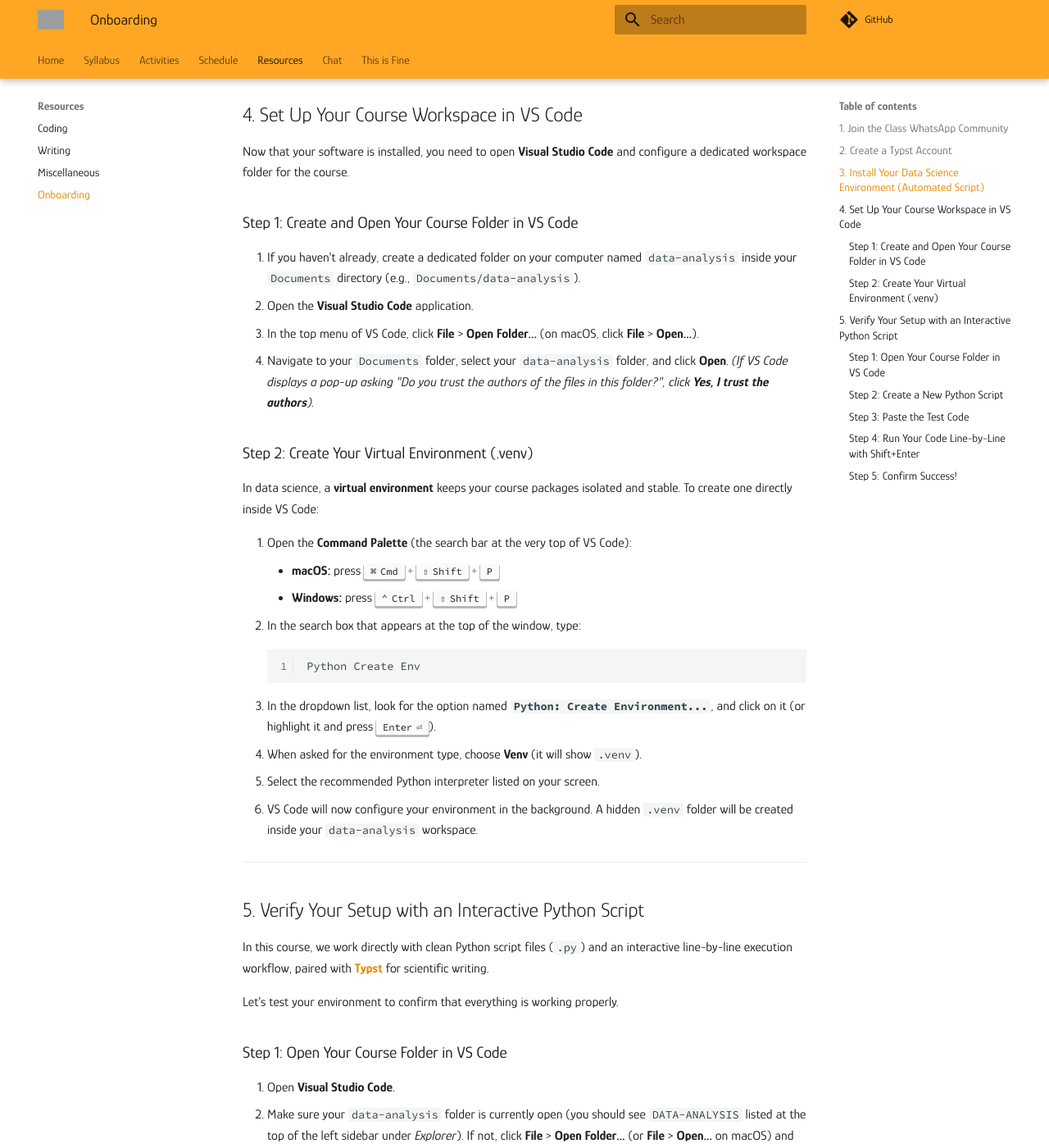
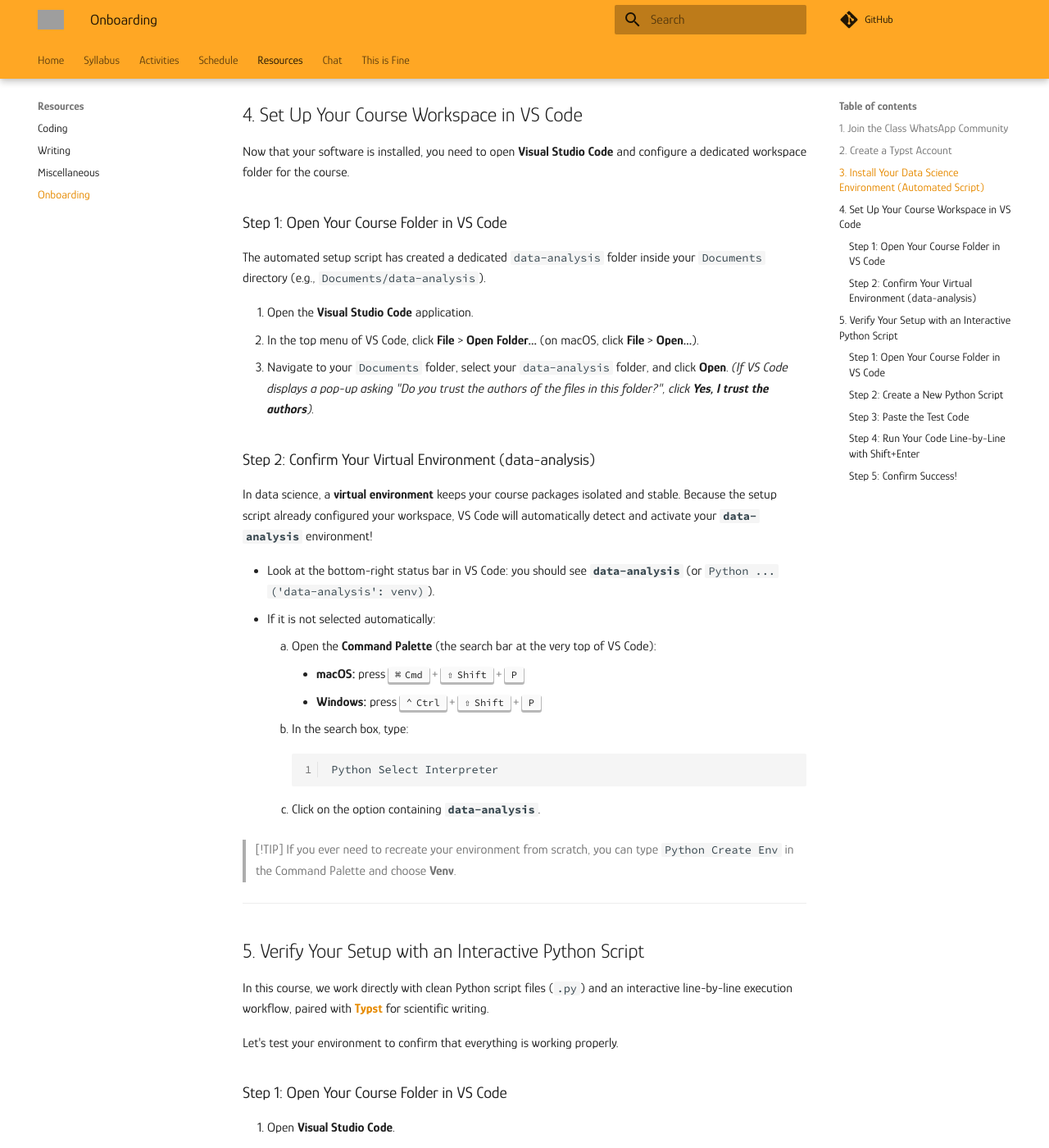
Before and after one commit to mickaeltemporao/data-analysis, an MkDocs documentation site: the page built from docs/resources/onboarding.md, in a window 1280 px wide and 1400 px high, scrolled down 1517 px. Shown: the whole window at 82% size. Built offline with MkDocs 1.6.1 and Material for MkDocs 9.7.7, drawn with Linux system fonts in a browser that asks for light colours; comment, search, counter and statistics services are not loaded; grey boxes are pictures that could not be loaded.

Commit message:
feat(setup): standardize course virtual environment name to data-analysis across all platforms

````diff
--- a/docs/resources/onboarding.md
+++ b/docs/resources/onboarding.md
@@ -90,7 +90,7 @@
     3. **What this automated script does:**
         - Installs Python, `uv`, `git`, and base tools via `pacman`.
         - Installs Visual Studio Code (`visual-studio-code-bin` built from AUR).
-        - Sets up an isolated course virtual environment (`.venv`) using **`uv`** and installs all required packages (`pandas`, `altair`, `statsmodels`, `vega_datasets`, `vl-convert-python`).
+        - Sets up an isolated course virtual environment (`data-analysis`) using **`uv`** and installs all required packages (`pandas`, `altair`, `statsmodels`, `vega_datasets`, `vl-convert-python`).
         - Installs VS Code Python extensions and applies beginner-friendly sane defaults (disables Copilot, enables Native REPL Smart Send, enables auto-save and word wrap).
 
     4. **Verify Success:**
@@ -109,27 +109,30 @@
 
 Now that your software is installed, you need to open **Visual Studio Code** and configure a dedicated workspace folder for the course.
 
-### Step 1: Create and Open Your Course Folder in VS Code
-1. If you haven't already, create a dedicated folder on your computer named `data-analysis` inside your `Documents` directory (e.g., `Documents/data-analysis`).
-2. Open the **Visual Studio Code** application.
-3. In the top menu of VS Code, click **File** > **Open Folder...** (on macOS, click **File** > **Open...**).
-4. Navigate to your `Documents` folder, select your `data-analysis` folder, and click **Open**.
+### Step 1: Open Your Course Folder in VS Code
+The automated setup script has created a dedicated `data-analysis` folder inside your `Documents` directory (e.g., `Documents/data-analysis`).
+
+1. Open the **Visual Studio Code** application.
+2. In the top menu of VS Code, click **File** > **Open Folder...** (on macOS, click **File** > **Open...**).
+3. Navigate to your `Documents` folder, select your `data-analysis` folder, and click **Open**.
 *(If VS Code displays a pop-up asking "Do you trust the authors of the files in this folder?", click **Yes, I trust the authors**).*
 
-### Step 2: Create Your Virtual Environment (.venv)
-In data science, a **virtual environment** keeps your course packages isolated and stable. To create one directly inside VS Code:
+### Step 2: Confirm Your Virtual Environment (data-analysis)
+In data science, a **virtual environment** keeps your course packages isolated and stable. Because the setup script already configured your workspace, VS Code will automatically detect and activate your **`data-analysis`** environment!
 
-1. Open the **Command Palette** (the search bar at the very top of VS Code):
-    - **macOS:** press ++cmd+shift+p++
-    - **Windows:** press ++ctrl+shift+p++
-2. In the search box that appears at the top of the window, type:
-    ```text
-    Python Create Env
-    ```
-3. In the dropdown list, look for the option named **`Python: Create Environment...`**, and click on it (or highlight it and press ++enter++).
-4. When asked for the environment type, choose **Venv** (it will show `.venv`).
-5. Select the recommended Python interpreter listed on your screen.
-6. VS Code will now configure your environment in the background. A hidden `.venv` folder will be created inside your `data-analysis` workspace.
+- Look at the bottom-right status bar in VS Code: you should see **`data-analysis`** (or `Python ... ('data-analysis': venv)`).
+- If it is not selected automatically:
+    1. Open the **Command Palette** (the search bar at the very top of VS Code):
+        - **macOS:** press ++cmd+shift+p++
+        - **Windows:** press ++ctrl+shift+p++
+    2. In the search box, type:
+        ```text
+        Python Select Interpreter
+        ```
+    3. Click on the option containing **`data-analysis`**.
+
+> [!TIP]
+> If you ever need to recreate your environment from scratch, you can type `Python Create Env` in the Command Palette and choose **Venv**.
 
 ---
 
````
Also changed, not shown: AGENTS.md (+1 -1 lines), 7 other files.
